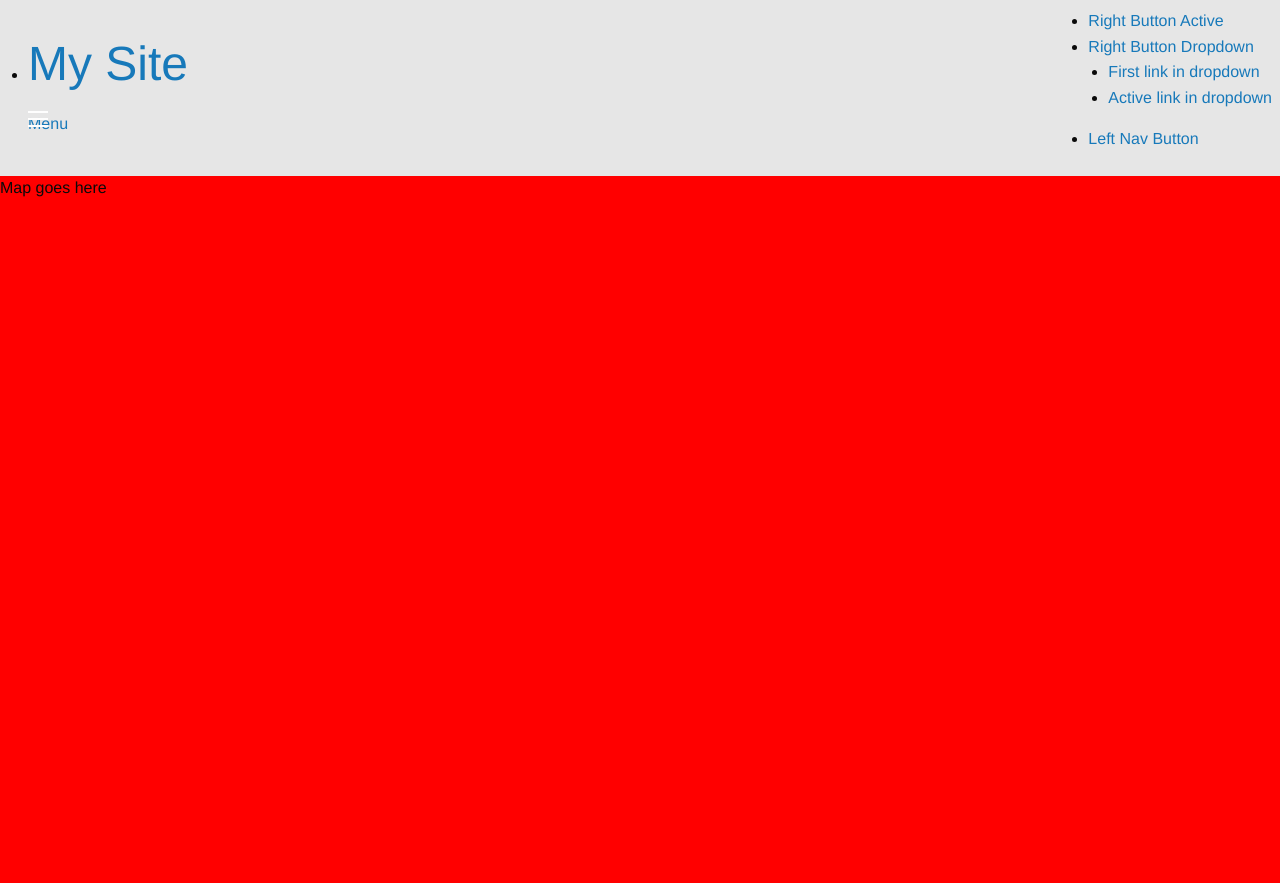
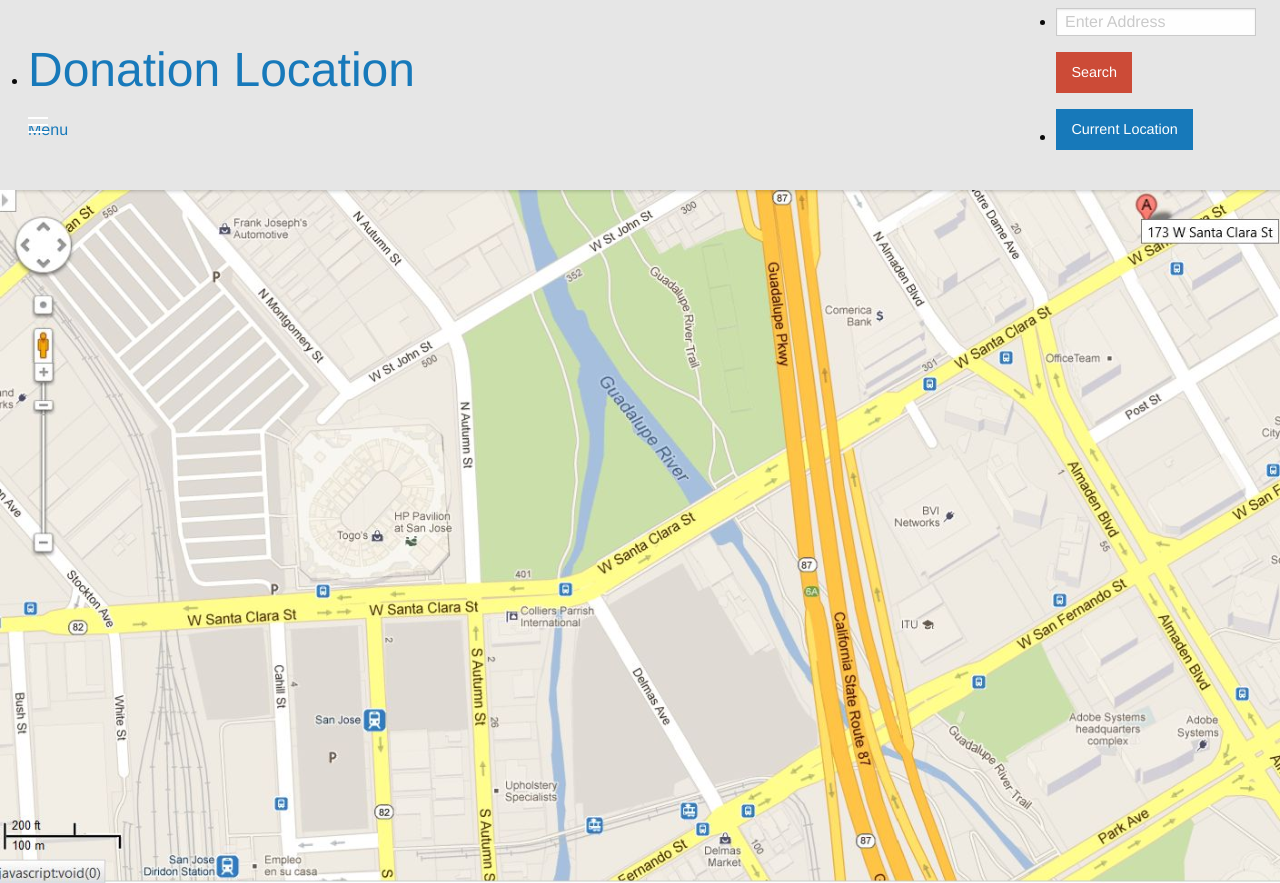
Before and after one commit to JosephNgo/CfSJ-DonationLocation, a plain HTML site: page index.html in a window 1280 px wide. Shown: the top 883 px of the page. Drawn offline with nearby package versions, Linux system fonts and the light colour scheme.

Commit message:
Widened row and added placeholder map image

```diff
--- a/css/custom.css
+++ b/css/custom.css
@@ -3,11 +3,23 @@ body {
 }
 
 .mapContainer {
-  background-color: red;
-  height: 1000px;
+  background-image: url("../img/sanjoseMapPlaceholder.jpg");
+  background-size: contain;
+  height: 800px;
 }
 
 .locationDetailContainer {
   background-color: green;
-  height: 1000px;
+  height: 800px;
 }
+
+.fullWidth {
+  width: 100%;
+  margin-left: auto;
+  margin-right: auto;
+  max-width: initial;
+}
+
+.searchBar input{
+  height: 28px;
+}
--- a/index.html
+++ b/index.html
@@ -15,37 +15,37 @@
   <nav class="top-bar" data-topbar role="navigation">
     <ul class="title-area">
       <li class="name">
-        <h1><a href="#">My Site</a></h1>
+        <h1><a href="#">Donation Location</a></h1>
       </li>
        <!-- Remove the class "menu-icon" to get rid of menu icon. Take out "Menu" to just have icon alone -->
-      <li class="toggle-topbar menu-icon"><a href="#"><span>Menu</span></a></li>
+      <li class="toggle-topbar menu-icon"><a href="index.html"><span>Menu</span></a></li>
     </ul>
 
     <section class="top-bar-section">
       <!-- Right Nav Section -->
       <ul class="right">
-        <li class="active"><a href="#">Right Button Active</a></li>
-        <li class="has-dropdown">
-          <a href="#">Right Button Dropdown</a>
-          <ul class="dropdown">
-            <li><a href="#">First link in dropdown</a></li>
-            <li class="active"><a href="#">Active link in dropdown</a></li>
-          </ul>
+        <li class="has-form">
+          <div class="row collapse">
+            <div class="searchBar large-8 small-9 columns">
+              <input type="text" placeholder="Enter Address">
+            </div>
+            <div class="large-4 small-3 columns">
+              <a href="#" class="alert button expand">Search</a>
+            </div>
+          </div>
         </li>
-      </ul>
-
-      <!-- Left Nav Section -->
-      <ul class="left">
-        <li><a href="#">Left Nav Button</a></li>
+        <li class="has-form">
+          <a href="#" class="button">Current Location</a>
+        </li>
       </ul>
     </section>
   </nav>
 
-  <div class="row">
-    <div class="mapContainer large-11 columns">
-      Map goes here
+  <div class="row fullWidth">
+    <div class="mapContainer large-10 columns">
+    <!-- Placeholder for map -->
     </div>
-    <div class="locationDetailContainer large-1 columns">
+    <div class="locationDetailContainer large-2 columns">
       Location Details goes here
     </div>
   </div>
```
Also changed, not shown: img/sanjoseMapPlaceholder.jpg (added), 1 other file.
